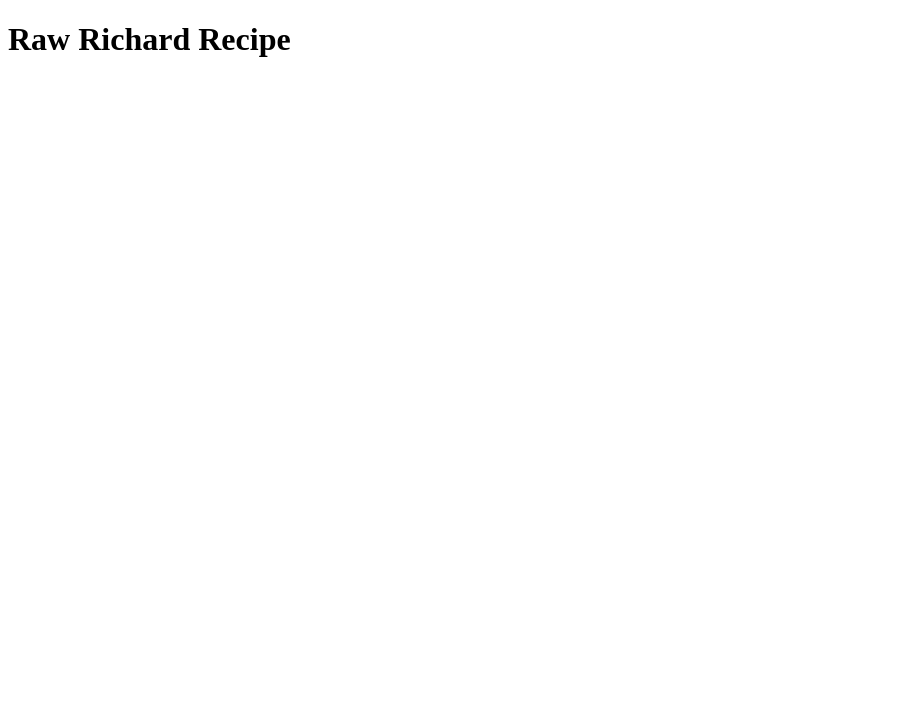
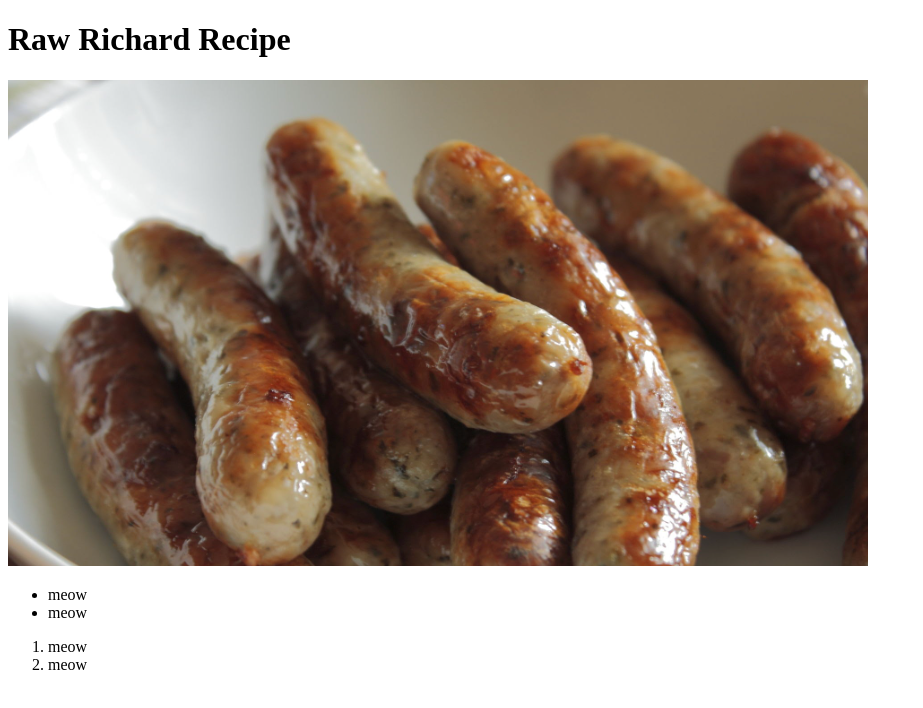
Before and after one commit to Fendiape/odin-recipes, a plain HTML site: page recipes/raw_richard.html in a window 1280 px wide. Shown: the whole page, without its empty margins (0-923 px from the left). Drawn offline with Linux system fonts and the light colour scheme.

Commit message:
all recipes with instructions

```diff
--- a/recipes/raw_richard.html
+++ b/recipes/raw_richard.html
@@ -7,5 +7,14 @@
 </head>
 <body>
     <h1>Raw Richard Recipe</h1>
+    <img src="../images/sausage.png">
+    <ul>
+        <li>meow</li>
+        <li>meow</li>
+    </ul>
+    <ol>
+        <li>meow</li>
+        <li>meow</li>
+    </ol>
 </body>
 </html>
```
Also changed, not shown: index.html (+7 -3 lines), recipes/guinea_pig_soup.html (+1 -1 lines), images/guinea.png (added), images/sausage.png (added).
